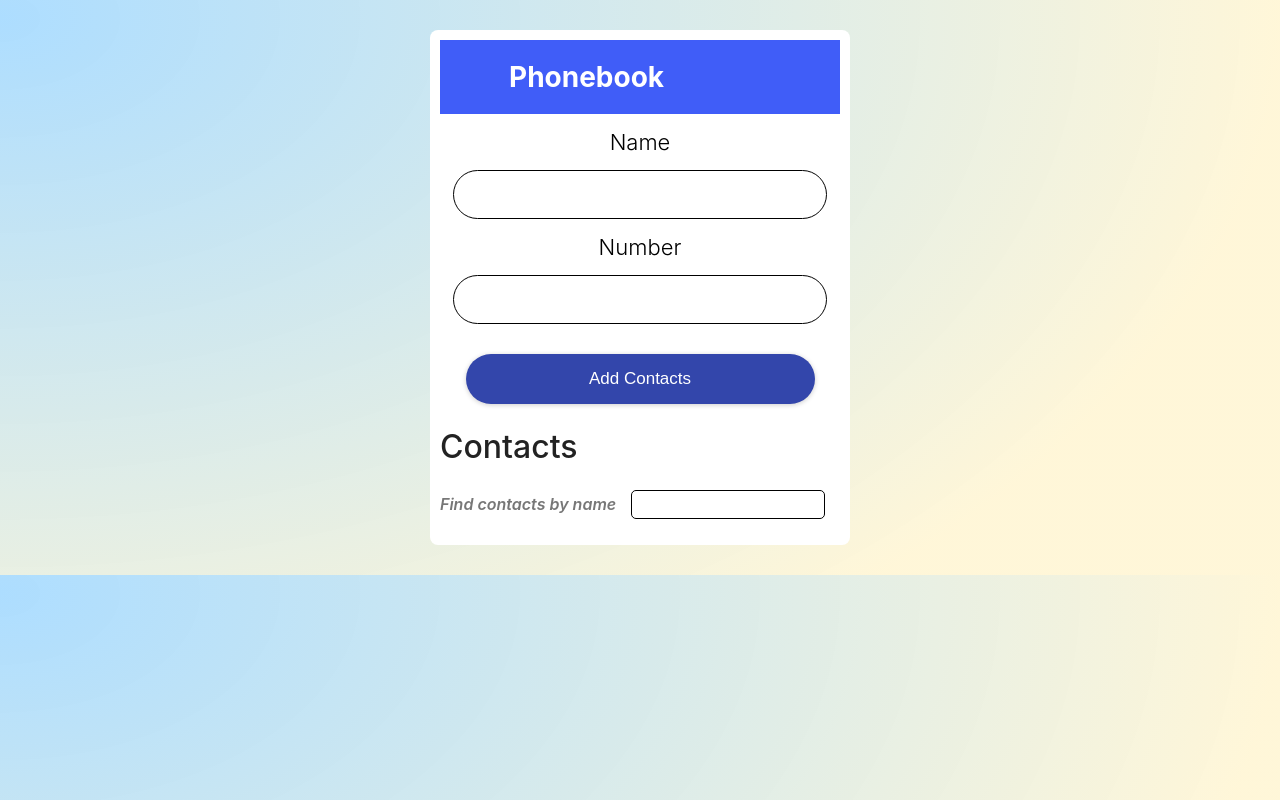
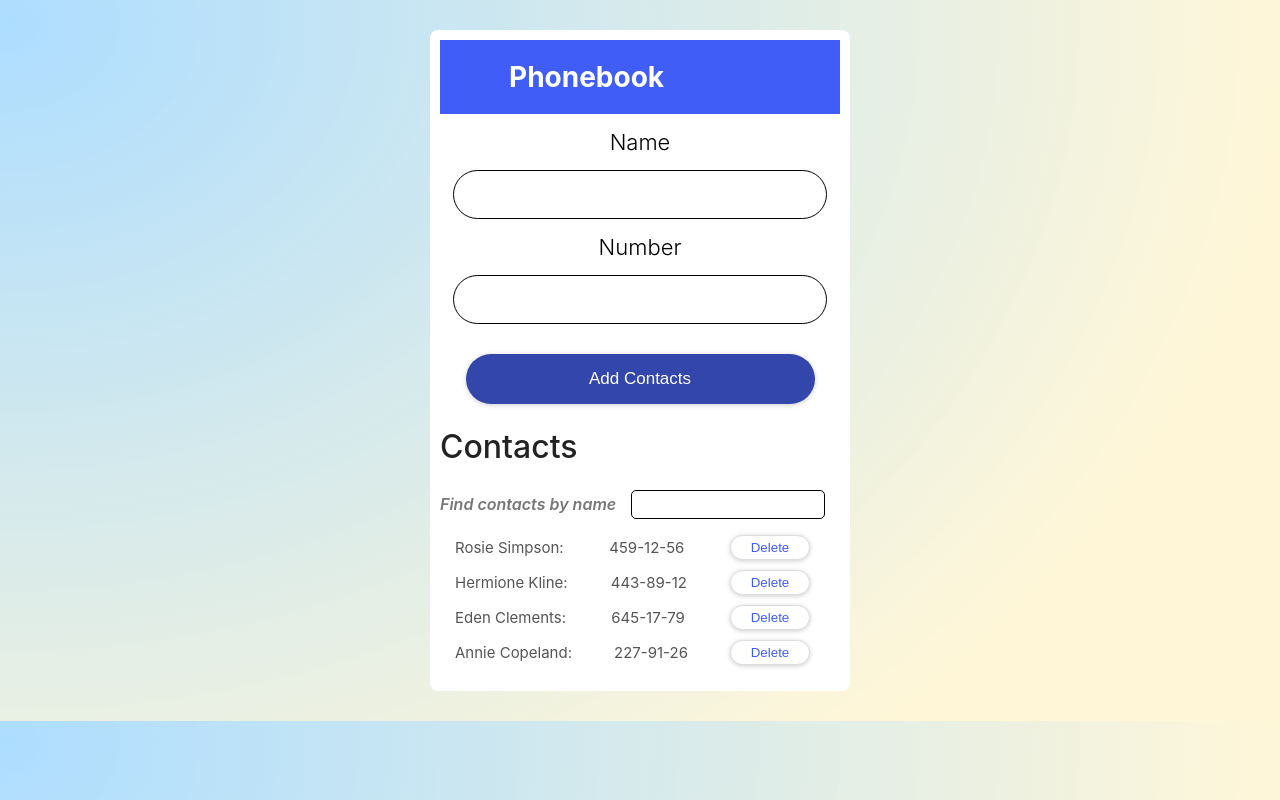
Before and after one commit to TetianaKokoilo/goit-react-hw-04-phonebook, a React (Create React App) app: page / in a window 1280 px wide. Built offline with nearby package versions, Linux system fonts and the light colour scheme.

Commit message:
add localStorage and useEffect

```diff
--- a/src/components/App.jsx
+++ b/src/components/App.jsx
@@ -1,9 +1,9 @@
-import { useState } from 'react';
+import { useState, useEffect } from 'react';
 import { ContactForm } from './ContactForm/ContactForm';
 import { ContactList } from './ContactList/ContactList';
 import { Filter } from './Filter/Filter';
 import { nanoid } from 'nanoid';
-// import dataContacts from '../contactsdata.json';
+import dataContacts from '../contactsdata.json';
 import {
   StyledTitle,
   StyledContainer,
@@ -11,40 +11,45 @@ import {
 } from './App.styled';
 
 export const App = () => {
-  const [contacts, setContacts] = useState([]);
+  const useLocalStorage = (key, defaultValue = dataContacts) => {
+    return JSON.parse(window.localStorage.getItem(key)) ?? defaultValue;
+  };
+  const [contacts, setContacts] = useState(useLocalStorage());
   const [filter, setFilter] = useState('');
 
+  useEffect(() => {
+    window.localStorage.setItem('contscts', JSON.stringify(contacts));
+  }, [contacts]);
+
   const addContactformSubmit = ({ name, number }) => {
-
     let prevCont = contacts.map(({ name }) => name.toLowerCase());
     if (prevCont.includes(name.toLowerCase())) {
       alert(`${name} is already in contacts`);
       return;
     }
-        const contact = {
+    const contact = {
       id: nanoid(),
       name,
       number,
     };
-      setContacts(prevState => [contact, ...prevState])
-  }
-    const deleteContact = contactId => {
-    setContacts(prevState => ({
-      contacts: prevState.contacts.filter(contact => contact.id !== contactId),
-    }));
+    setContacts(prevState => [contact, ...prevState]);
+  };
+  const deleteContact = contactId => {
+    setContacts(prevState =>
+      prevState.filter(contact => contact.id !== contactId)
+    );
   };
 
-    const changeFilter = e => {
+  const changeFilter = e => {
     setFilter(e.target.value.trim());
   };
 
-    const getFilterName = () => {
+  const getFilterName = () => {
     const normalisedFilter = filter.toLowerCase();
     return contacts.filter(contact =>
       contact.name.toLowerCase().includes(normalisedFilter)
     );
   };
-
 
   return (
     <StyledContainer>
@@ -57,75 +62,3 @@ export const App = () => {
     </StyledContainer>
   );
 };
-// export class App extends Component {
-//   state = {
-//     contacts: [],
-//     filter: '',
-//   };
-
-//   addContactformSubmit = ({ name, number }) => {
-//     const contact = {
-//       id: nanoid(),
-//       name,
-//       number,
-//     };
-
-//     let prevCont = this.state.contacts.map(({ name }) => name.toLowerCase());
-//     if (prevCont.includes(name.toLowerCase())) {
-//       alert(`${name} is already in contacts`);
-//       return;
-//     } else {
-//       this.setState(({ contacts }) => ({
-//         contacts: [contact, ...contacts],
-//       }));
-//     }
-//   };
-
-//   deleteContact = contactId => {
-//     this.setState(prevState => ({
-//       contacts: prevState.contacts.filter(contact => contact.id !== contactId),
-//     }));
-//   };
-
-//   changeFilter = e => {
-//     this.setState({ filter: e.target.value.trim() });
-//   };
-
-//   getFilterName = () => {
-//     const { filter, contacts } = this.state;
-//     const normalisedFilter = filter.toLowerCase();
-//     return contacts.filter(contact =>
-//       contact.name.toLowerCase().includes(normalisedFilter)
-//     );
-//   };
-
-//   componentDidMount() {
-//     const savedContacts = localStorage.getItem('contacts');
-//     if (savedContacts !== null) {
-//       const parsedInfoContacts = JSON.parse(savedContacts);
-//       this.setState({ contacts: parsedInfoContacts });
-//       return;
-//     }
-//     this.setState({ contacts: dataContacts });
-//   }
-
-//   componentDidUpdate(prevProps, prevState) {
-//     if (this.state.contacts !== prevState.contacts) {
-//       localStorage.setItem('contacts', JSON.stringify(this.state.contacts));
-//     }
-//   }
-
-//   render() {
-//     const contacts = this.getFilterName();
-//     return (
-//       <StyledContainer>
-//         <StyledTitle>Phonebook</StyledTitle>
-//         <ContactForm onSubmit={this.addContactformSubmit} />
-
-//         <StyledContactsTitle>Contacts</StyledContactsTitle>
-//         <Filter filter={this.changeFilter} />
-//         <ContactList contacts={contacts} onDelete={this.deleteContact} />
-//       </StyledContainer>
-//     );
-//   }
-// }
```
Also changed, not shown: src/components/ContactList/ContactList.jsx (+8 -10 lines).
